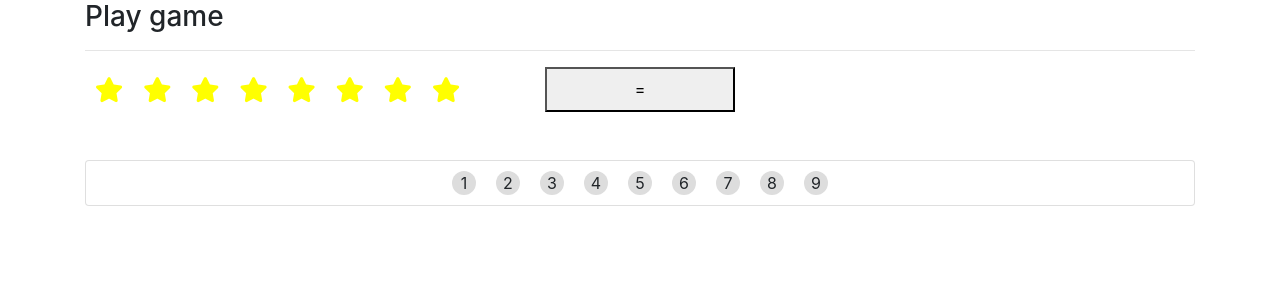
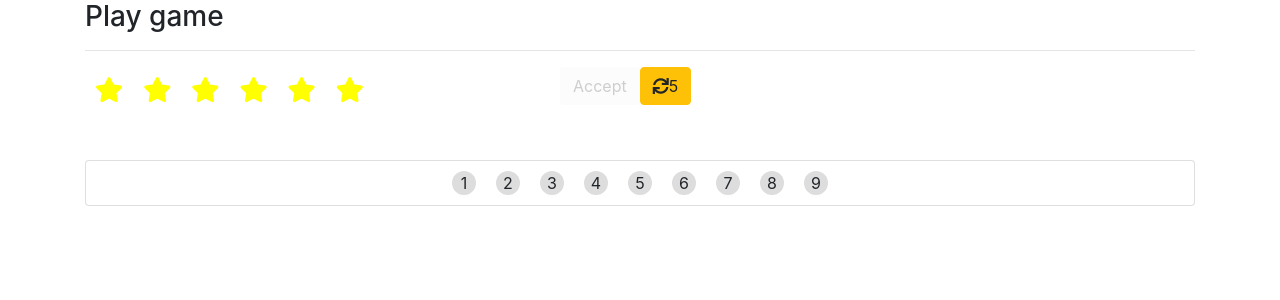
Before and after one commit to Boto1/Star-game, a React (Create React App) app: page / in a window 1280 px wide. Shown: the top 300 px of the page. Built offline with nearby package versions, Linux system fonts and the light colour scheme.

Commit message:
finished game

```diff
--- a/src/components/AnswerComponent.js
+++ b/src/components/AnswerComponent.js
@@ -3,7 +3,11 @@ import React from 'react';
 const Answer = (props) => {
   return (
     <div className="col-5">
-
+      {props.selectedNumbers.map((number, i) =>
+        <span key={i} onClick={() => props.rollbackNumber(number)}>
+          {number}
+        </span>
+      )}
     </div>
   );
 }
--- a/src/components/ButtonComponent.js
+++ b/src/components/ButtonComponent.js
@@ -1,10 +1,39 @@
 import React from 'react';
 
 const Button = (props) => {
+  let button;
+  switch(props.answerIsCorrect) {
+    case true:
+      button =
+          <button className="btn btn-success" onClick={props.acceptAnswer}>
+            <i className="fa fa-check"></i>
+          </button>;
+      break;
+    case false:
+      button =
+          <button className="btn btn-danger">
+            <i className="fa fa-times"></i>
+          </button>;
+      break;
+    default:
+      button =
+          <button className="btn"
+                  onClick={props.checkAnswer}
+                  disabled={props.selectedNumbers.length === 0}
+                  >
+            Accept
+          </button>;
+      break;
+  }
   return (
-    <button className="col-2">
-      =
-    </button>
+    <div className="col-2">
+      {button}
+      <button className="btn btn-warning btm-sm"
+              onClick={props.redraw}
+              disabled={props.redraws === 0}>
+        <i className="fa fa-sync"></i>{props.redraws}
+      </button>
+    </div>
   );
 }
 
--- /dev/null
+++ b/src/components/DoneFrameComponent.js
@@ -0,0 +1,14 @@
+import React from 'react';
+
+const DoneFrame = (props) => {
+  return (
+    <div className="text-center">
+      <h3>{props.doneStatus}</h3>
+      <button className="btn btn-secondary" onClick={props.restartGame}>
+        Play Again
+      </button>
+    </div>
+  );
+}
+
+export default DoneFrame;
--- a/src/components/GameComponent.js
+++ b/src/components/GameComponent.js
@@ -3,20 +3,133 @@ import Stars from './StarsComponent';
 import Button from './ButtonComponent';
 import Answer from './AnswerComponent';
 import Numbers from './NumbersComponent';
+import DoneFrame from './DoneFrameComponent';
 
 class Game extends Component {
+  static numberOfStars = () => Math.floor((Math.random()*9)) + 1;
+  static initialState = () => ({
+    selectedNumbers: [],
+    usedNumbers: [],
+    numberOfStars: Game.numberOfStars(),
+    answerIsCorrect: null,
+    redraws: 5,
+    doneStatus: ""
+  })
+  state = Game.initialState();
+
+  selectNumber = (clickedNumber) => {
+    if(this.state.selectedNumbers.includes(clickedNumber) ||
+       this.state.usedNumbers.includes(clickedNumber)) {
+      return;
+    }
+    this.setState(prevState => ({
+      answerIsCorrect: null,
+      selectedNumbers: prevState.selectedNumbers.concat(clickedNumber)
+    }))
+  };
+
+  rollbackNumber = (number) => {
+    this.setState(prevState => ({
+      answerIsCorrect: null,
+      selectedNumbers: prevState.selectedNumbers.filter(num => num !== number)
+    }))
+  };
+
+  checkAnswer = () => {
+    this.setState(prevState => ({
+      answerIsCorrect: prevState.numberOfStars ===
+                       prevState.selectedNumbers.reduce((prev, cur) => prev + cur, 0)
+    }));
+  };
+
+  acceptAnswer = () => {
+    this.setState(prevState => ({
+      usedNumbers: prevState.usedNumbers.concat(prevState.selectedNumbers),
+      selectedNumbers: [],
+      answerIsCorrect: null,
+      numberOfStars: Game.numberOfStars()
+    }), this.updateDoneStatus)
+  };
+
+  redraw = () => {
+    if(this.state.redraws === 0) {
+      return;
+    }
+    this.setState(prevState => ({
+      numberOfStars: Game.numberOfStars(),
+      selectedNumbers: [],
+      answerIsCorrect: null,
+      redraws: prevState.redraws - 1
+    }), this.updateDoneStatus)
+  };
+
+  possibleSolutions = ({numberOfStars, usedNumbers}) => {
+    const possibleNumbers = [1,2,3,4,5,6,7,8,9].filter(num =>
+      !usedNumbers.includes(num)
+    ).sort((a, b) => a - b);
+
+    let sum = 0;
+    for(let i = 0, temp = 0; i < possibleNumbers.length; i++) {
+      sum += possibleNumbers[i];
+      if(sum > numberOfStars) {
+        while(sum > numberOfStars) {
+          sum -= possibleNumbers[temp];
+          temp++;
+        }
+      }
+      if(sum === numberOfStars) {
+        return true;
+      }
+    }
+    return false;
+  }
+
+  updateDoneStatus = () => {
+    this.setState(prevState => {
+      if(prevState.usedNumbers.length === 9) {
+        return { doneStatus: 'Done. Congrats!' }
+      }
+      if(prevState.redraws === 0 && !this.possibleSolutions(prevState)) {
+        console.log(this.possibleSolutions(prevState));
+        return { doneStatus: 'Game over!' }
+      }
+    })
+  };
+
+  restartGame = () => this.setState(Game.initialState());
+
   render() {
+    const { selectedNumbers,
+            numberOfStars,
+            answerIsCorrect,
+            usedNumbers,
+            redraws,
+            doneStatus } = this.state;
     return (
       <div className="container">
       <h3>Play game</h3>
       <hr />
         <div className="row">
-          <Stars />
-          <Button />
-          <Answer />
+          <Stars numberOfStars={numberOfStars} />
+
+          <Button selectedNumbers={selectedNumbers}
+                  answerIsCorrect={answerIsCorrect}
+                  checkAnswer={this.checkAnswer}
+                  acceptAnswer={this.acceptAnswer}
+                  redraw={this.redraw}
+                  redraws={redraws} />
+
+          <Answer selectedNumbers={selectedNumbers}
+                  rollbackNumber={this.rollbackNumber} />
         </div>
         <br /> <br />
-        <Numbers />
+        <Numbers selectedNumbers={selectedNumbers}
+                 selectNumber={this.selectNumber}
+                 usedNumbers={usedNumbers} />
+        {doneStatus ?
+          <DoneFrame restartGame={this.restartGame}
+                     doneStatus={doneStatus} /> : null
+        }
       </div>
     )
   }
--- a/src/components/NumbersComponent.js
+++ b/src/components/NumbersComponent.js
@@ -1,16 +1,30 @@
 import React from 'react';
 
 const Numbers = (props) => {
-  const numbers = [...Array(9).keys()];
+  const selectedClass = (number) => {
+    if(props.usedNumbers.includes(number)) {
+      return "used";
+    }
+    if(props.selectedNumbers.includes(number)) {
+      return "selected";
+    }
+  };
+
   return (
     <div className="card text-center">
       <div>
-        {numbers.map(number =>
-          <span>{number+1}</span>
+        {Numbers.list.map((number, i) =>
+          <span key={i} className={selectedClass(number)}
+                onClick={() => props.selectNumber(number)}>
+            {number}
+          </span>
         )}
       </div>
     </div>
   );
 }
 
+Numbers.list = [...Array(10).keys()];
+Numbers.list.shift();
+
 export default Numbers;
--- a/src/components/StarsComponent.js
+++ b/src/components/StarsComponent.js
@@ -1,15 +1,11 @@
 import React from 'react';
 
 const Stars = (props) => {
-  const numberOfStars = Math.floor((Math.random()*9)) + 1;
-
-  let stars = [];
-  for(let i = 0; i < numberOfStars; i++) {
-    stars.push(<i key={i} className="fa fa-star"></i>);
-  }
   return (
     <div className="col-5">
-      {stars}
+      {[...Array(props.numberOfStars).keys()].map((star, i) =>
+        <i key={i} className="fa fa-star"></i>
+      )}
     </div>
   );
 }
```
